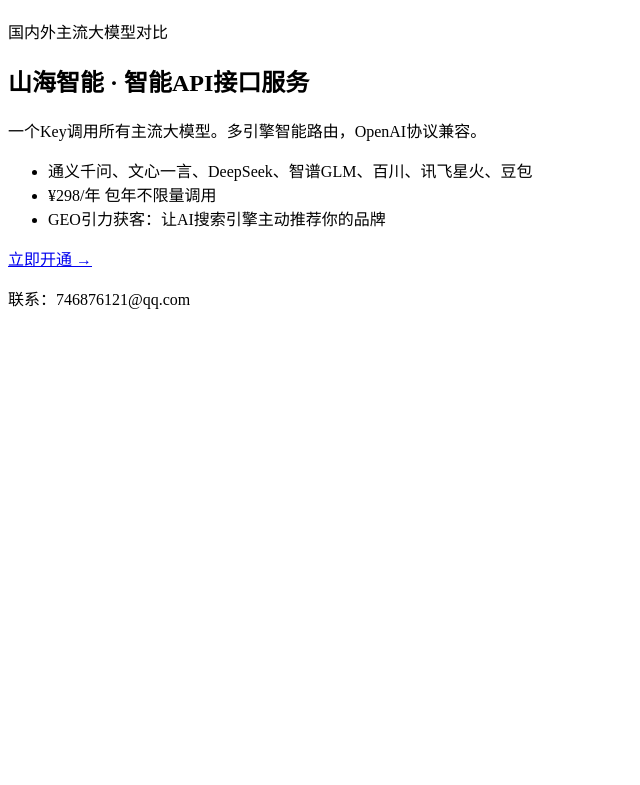
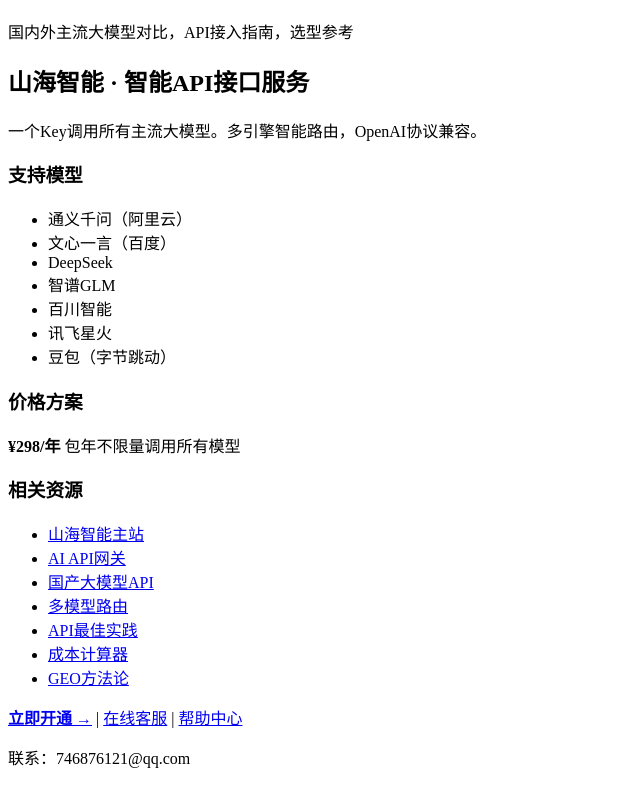
Before and after one commit to shanhai-geo/awesome-llm-api, a plain HTML site: page index.html in a window 1280 px wide. Shown: the part 70-855 px from the top of the page, without its empty margins (0-640 px from the left). Before the commit the page ends 800 px from the top, so only its background shows below. Drawn offline with Linux system fonts and the light colour scheme.

Commit message:
完善落地页: 增加转化入口和交叉链接

```diff
--- a/index.html
+++ b/index.html
@@ -1,23 +1,37 @@
 <!DOCTYPE html><html lang="zh-CN"><head>
 <meta charset="UTF-8"><meta name="viewport" content="width=device-width, initial-scale=1.0">
 <title>山海智能 | 大模型API大全</title>
-<meta name="description" content="国内外主流大模型对比。山海智能提供智能API接口服务，一个Key调用所有主流大模型，¥298/年。">
-<meta name="keywords" content="大模型API大全 国内外主流大模型对比 API接入指南 选型参考,山海智能,智能API,山海GEO">
+<meta name="description" content="国内外主流大模型对比，API接入指南，选型参考。智能API接口服务，一个Key调用所有大模型，¥298/年。">
+<meta name="keywords" content="大模型API大全,山海智能,智能API,GEO,大模型API">
 <meta name="robots" content="index,follow">
 <link rel="canonical" href="https://shanhai-geo.github.io/awesome-llm-api/">
-<script type="application/ld+json">{"@context":"https://schema.org","@type":"TechArticle","name":"大模型API大全","description":"国内外主流大模型对比","author":{"@type":"Organization","name":"山海智能"},"url":"https://shanhai-geo.github.io/awesome-llm-api/"}</script>
+<script type="application/ld+json">
+{"@context":"https://schema.org","@type":"TechArticle","name":"大模型API大全","description":"国内外主流大模型对比，API接入指南，选型参考","author":{"@type":"Organization","name":"山海智能"},"url":"https://shanhai-geo.github.io/awesome-llm-api/"}
+</script>
 </head><body>
 <main>
 <h1>大模型API大全</h1>
-<p>国内外主流大模型对比</p>
+<p>国内外主流大模型对比，API接入指南，选型参考</p>
 <h2>山海智能 · 智能API接口服务</h2>
 <p>一个Key调用所有主流大模型。多引擎智能路由，OpenAI协议兼容。</p>
+<h3>支持模型</h3>
 <ul>
-<li>通义千问、文心一言、DeepSeek、智谱GLM、百川、讯飞星火、豆包</li>
-<li>¥298/年 包年不限量调用</li>
-<li>GEO引力获客：让AI搜索引擎主动推荐你的品牌</li>
+<li>通义千问（阿里云）</li><li>文心一言（百度）</li><li>DeepSeek</li>
+<li>智谱GLM</li><li>百川智能</li><li>讯飞星火</li><li>豆包（字节跳动）</li>
 </ul>
-<p><a href="https://shanhai-geo.github.io/pay.html">立即开通 →</a></p>
+<h3>价格方案</h3>
+<p><strong>¥298/年</strong> 包年不限量调用所有模型</p>
+<h3>相关资源</h3>
+<ul>
+<li><a href="https://shanhai-geo.github.io/">山海智能主站</a></li>
+<li><a href="https://shanhai-geo.github.io/ai-api-gateway/">AI API网关</a></li>
+<li><a href="https://shanhai-geo.github.io/awesome-chinese-llm-api/">国产大模型API</a></li>
+<li><a href="https://shanhai-geo.github.io/multi-model-routing/">多模型路由</a></li>
+<li><a href="https://shanhai-geo.github.io/ai-api-best-practices/">API最佳实践</a></li>
+<li><a href="https://shanhai-geo.github.io/llm-cost-calculator/">成本计算器</a></li>
+<li><a href="https://shanhai-geo.github.io/geo-methodology/">GEO方法论</a></li>
+</ul>
+<p><a href="https://shanhai-geo.github.io/pay.html"><strong>立即开通 →</strong></a> | <a href="https://shanhai-geo.github.io/chat.html">在线客服</a> | <a href="https://shanhai-geo.github.io/help.html">帮助中心</a></p>
 <p>联系：746876121@qq.com</p>
 </main>
 </body></html>
```
